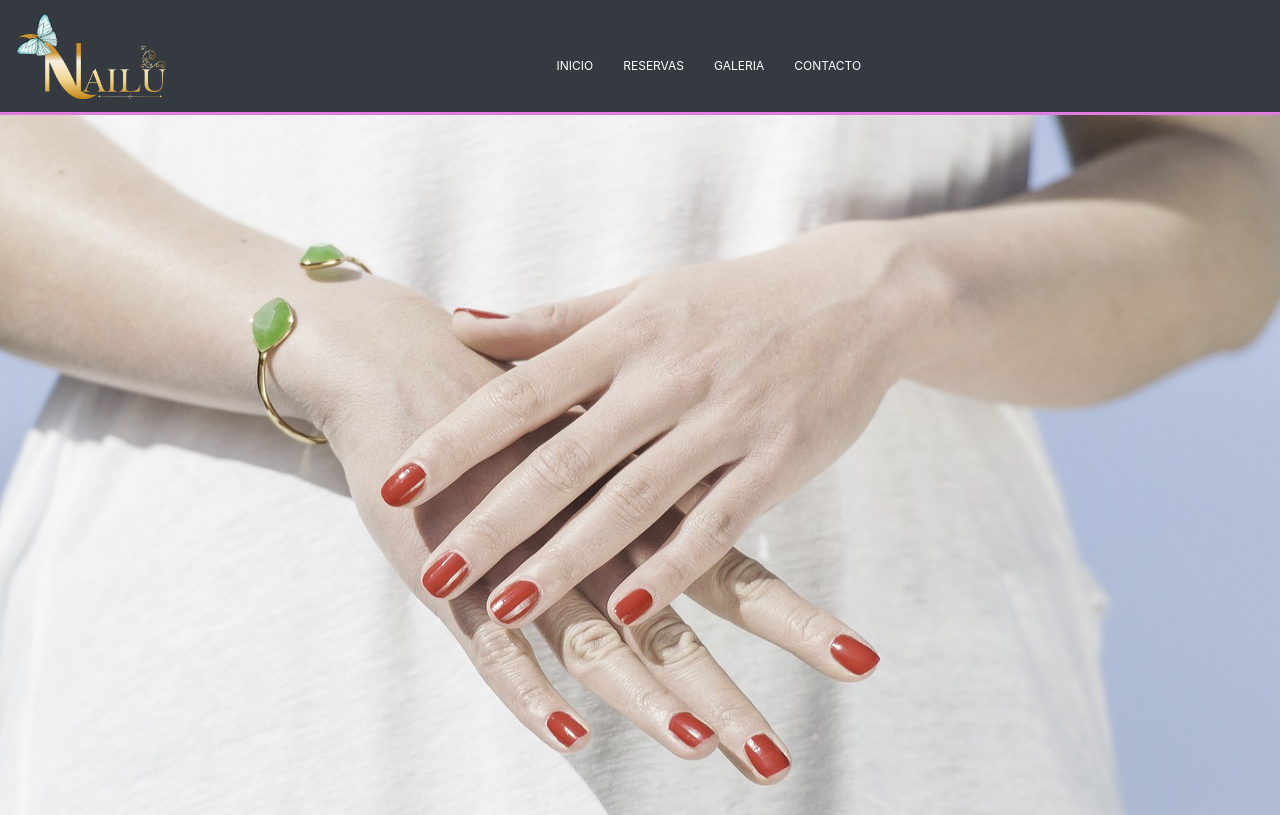
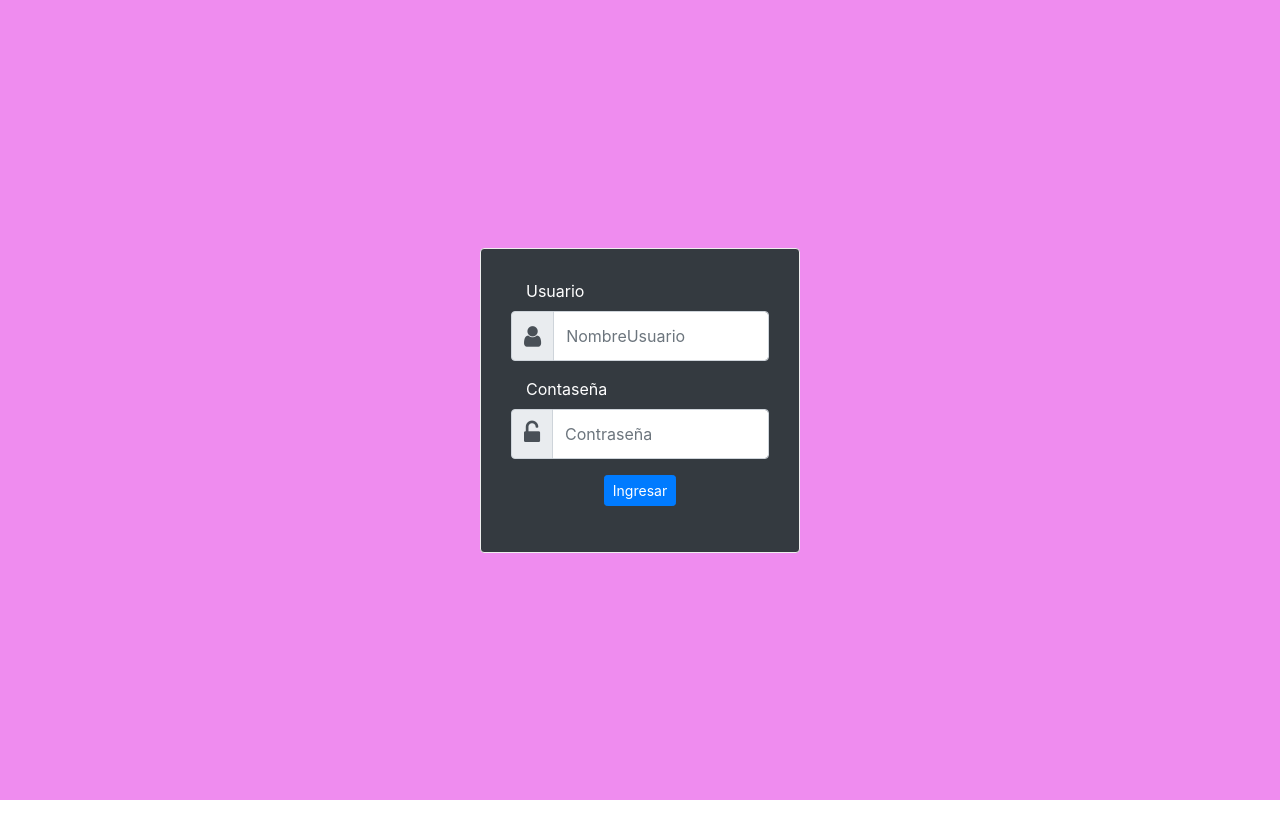
Before and after one commit to Angel10050/nailu_project, a React (Create React App) app: page /admin in a window 1280 px wide. Shown: the top 815 px of the page. Built offline with nearby package versions, Linux system fonts and the light colour scheme; no server answers.

Commit message:
Configuration of routes and logic to submit the form.

```diff
--- a/package.json
+++ b/package.json
@@ -7,6 +7,7 @@
     "react": "^16.9.0",
     "react-bootstrap": "^1.0.0-beta.14",
     "react-dom": "^16.9.0",
+    "react-router-dom": "^5.1.2",
     "react-scripts": "3.1.1",
     "react-scroll": "^1.7.14"
   },
--- a/src/App.js
+++ b/src/App.js
@@ -6,6 +6,8 @@ import heroImage from './Components/heroComponent/hands-1751637_1280.jpg'
 import ButtonGeneral from './Components/Button/Button'
 import NavComponent from './Components/navComponent/NavComponent'
 import Footer from './Components/Footer/Footer'
+import { BrowserRouter as Router, Switch, Route, Link } from 'react-router-dom'
+import Login from './Components/adminPage/Login/loginUser'
 
 class App extends React.Component {
   componentDidMount() {
@@ -22,6 +24,13 @@ class App extends React.Component {
   render() {
     return (
       <>
+        <Router>
+          <Switch>
+            <Route exact path="/admin">
+              <Login />
+            </Route>
+
+            <Route>
               <NavComponent toScrollup={this.toScrollup} />
               <Hero heroMainImage={heroImage} />
               <div>
@@ -47,6 +56,9 @@ class App extends React.Component {
                 />
               </div>
               <Footer />
+            </Route>
+          </Switch>
+        </Router>
       </>
     )
   }
--- a/src/Components/adminPage/Login/loginUser.js
+++ b/src/Components/adminPage/Login/loginUser.js
@@ -1,13 +1,34 @@
-import React from 'react'
+import React, { Component } from 'react'
 
 import '../Login/styleLogin.css'
 
-function Login() {
+class Login extends Component {
+  state = {
+    user: '',
+    password: ''
+  }
+
+  handleSubmit = event => {
+    event.preventDefault()
+  }
+
+  handleOnChange = event => {
+    const { id, value } = event.target
+    this.setState({
+      [id]: value
+    })
+  }
+
+  render() {
     return (
       <div className="container login">
-      <div className="row">
+        <div className="row loginRow">
           <div className="login-wrap">
-          <form className="form-horizontal" role="form">
+            <form
+              onSubmit={this.handleSubmit}
+              className="form-horizontal"
+              role="form"
+            >
               <div className="form-group">
                 <label
                   for="inputEmail3"
@@ -23,9 +44,12 @@ function Login() {
                   </div>
                   <input
                     type="email"
+                    value={this.state.user}
+                    name="userName"
+                    id="user"
+                    onChange={this.handleOnChange}
+                    placeholder="NombreUsuario"
                     className="form-control inputLogin"
-                  id="inputUser"
-                  placeholder="NombreUsuario"
                     required
                   ></input>
                 </div>
@@ -46,9 +70,11 @@ function Login() {
                   </div>
                   <input
                     type="password"
+                    value={this.state.password}
+                    id="passw"
+                    onChange={this.handleOnChange}
+                    placeholder="Contraseña"
                     className="form-control inputLogin"
-                  id="inputPsw"
-                  placeholder="Contraseña"
                     required
                   ></input>
                 </div>
@@ -71,5 +97,6 @@ function Login() {
       </div>
     )
   }
+}
 
 export default Login
--- a/src/Components/adminPage/Login/styleLogin.css
+++ b/src/Components/adminPage/Login/styleLogin.css
@@ -1,10 +1,14 @@
 .login {
-  background: rgb(75, 10, 75);
+  background: rgba(238, 130, 238, 0.918);
   min-width: 100%;
+  min-height: 100vh;
 }
 .container {
   display: flex;
   justify-content: center;
+}
+.loginRow {
+  align-items: center;
 }
 .login-wrap {
   width: 320px;
```
Also changed, not shown: 1 other file (tests, documents, lock files or other folders). Lines whose indentation alone changed are shown as unchanged.
